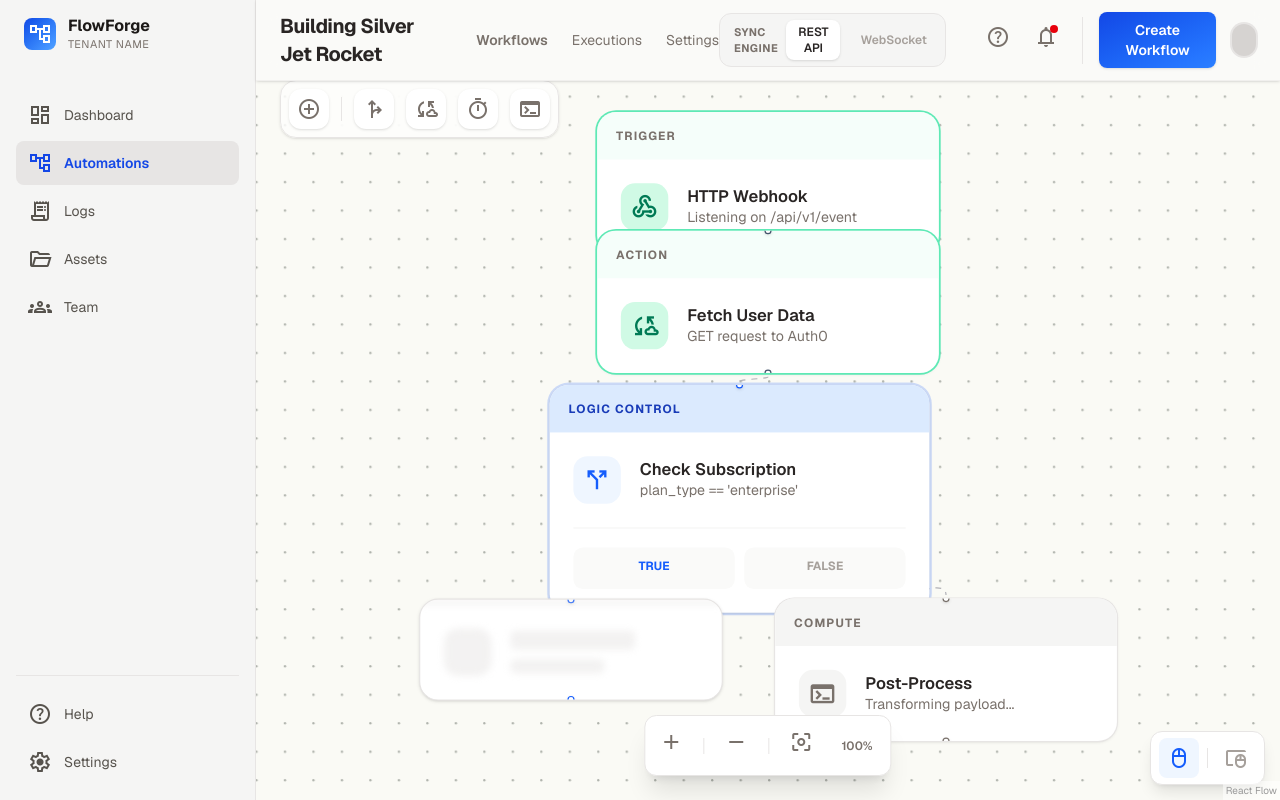
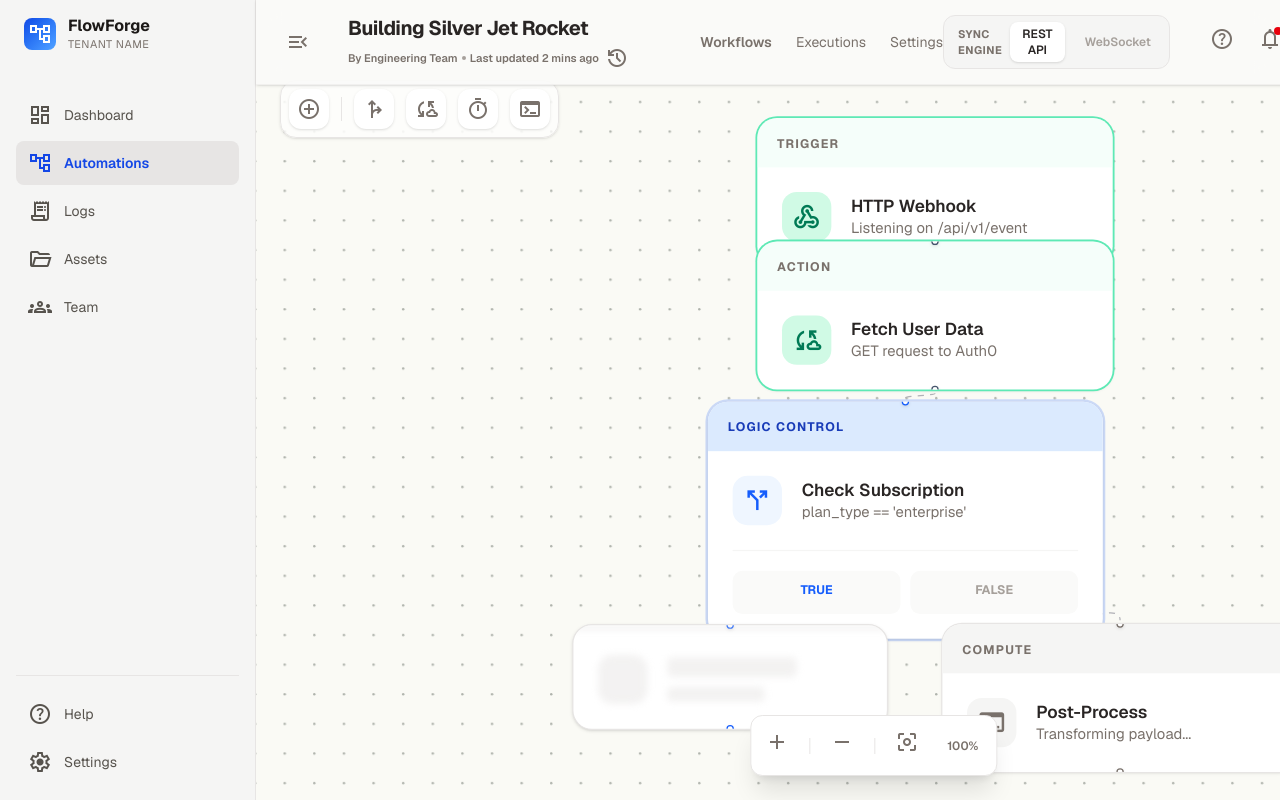
Before and after one commit to mamahnxarya201/sevima-test, a Next.js app: page / in a window 1280 px wide. Built offline with nearby package versions, Linux system fonts and the light colour scheme.

Commit message:
feat: implement historic updates popup

```diff
--- a/components/layout/TopHeader.tsx
+++ b/components/layout/TopHeader.tsx
@@ -1,12 +1,54 @@
-import React from 'react';
+'use client';
+
+import React, { useState } from 'react';
+import { useAtom } from 'jotai';
 import { MaterialIcon } from '../ui/MaterialIcon';
 import { LiveConnectionToggle } from '../ui/LiveConnectionToggle';
+import { HistoryPopup } from '../ui/HistoryPopup';
+import {
+  workflowTitleAtom,
+  workflowAuthorAtom,
+  workflowLastUpdatedAtom,
+  isSidebarOpenAtom
+} from '../../store/workflowStore';
 
-export const TopHeader = () => (
-  <header className="w-full sticky top-0 z-50 flex justify-between items-center px-6 py-3 bg-stone-50/80 backdrop-blur-md shadow-sm border-b border-stone-200/50">
-    <div className="flex items-center gap-8">
-      <span className="text-xl font-bold tracking-tight text-stone-800">Building Silver Jet Rocket</span>
-      <div className="hidden md:flex gap-6">
+export const TopHeader = () => {
+  const [title, setTitle] = useAtom(workflowTitleAtom);
+  const [author] = useAtom(workflowAuthorAtom);
+  const [lastUpdated] = useAtom(workflowLastUpdatedAtom);
+  const [isSidebarOpen, setIsSidebarOpen] = useAtom(isSidebarOpenAtom);
+
+  const [showHistory, setShowHistory] = useState(false);
+
+  return (
+    <header className="w-full sticky top-0 z-50 flex justify-between items-center px-6 py-3 bg-stone-50/80 backdrop-blur-md shadow-sm border-b border-stone-200/50">
+      <div className="flex items-center gap-6">
+        <button
+          onClick={() => setIsSidebarOpen(!isSidebarOpen)}
+          className={`p-1.5 rounded-lg transition-colors flex items-center justify-center ${isSidebarOpen ? 'text-stone-500 hover:bg-stone-200' : 'bg-stone-200 text-stone-800 shadow-sm'}`}
+          title="Toggle Sidebar"
+        >
+          <MaterialIcon icon={isSidebarOpen ? "menu_open" : "menu"} />
+        </button>
+
+        <div className="relative flex flex-col justify-center">
+          <input
+            value={title}
+            onChange={(e) => setTitle(e.target.value)}
+            className="text-xl font-bold tracking-tight text-stone-800 bg-transparent border-none outline-none hover:bg-stone-200/50 focus:bg-stone-200/50 px-2 py-0.5 rounded transition-all w-80"
+          />
+          <div
+            onClick={() => setShowHistory(!showHistory)}
+            className="text-[11px] font-semibold text-stone-500 hover:text-blue-600 transition-colors flex items-center gap-1 cursor-pointer px-2 py-0.5 rounded w-max"
+          >
+            By {author} <span className="w-1 h-1 rounded-full bg-stone-400 inline-block"></span> Last updated {lastUpdated}
+            <MaterialIcon icon="history" className="text-[14px] ml-0.5" />
+          </div>
+
+          {showHistory && <HistoryPopup onClose={() => setShowHistory(false)} />}
+        </div>
+
+        <div className="hidden md:flex gap-6 ml-4">
         <a className="text-stone-500 hover:text-stone-800 transition-colors text-sm font-semibold" href="#">Workflows</a>
         <a className="text-stone-500 hover:text-stone-800 transition-colors text-sm" href="#">Executions</a>
         <a className="text-stone-500 hover:text-stone-800 transition-colors text-sm" href="#">Settings</a>
@@ -24,7 +66,8 @@ export const TopHeader = () => (
       <button className="bg-gradient-to-br from-blue-700 to-blue-500 text-white px-4 py-2 rounded-lg text-sm font-semibold shadow-sm hover:scale-[0.98] transition-transform">
         Create Workflow
       </button>
-      <div className="w-8 h-8 rounded-full bg-stone-300 ring-2 ring-stone-200"></div>
+      <div className="w-8 h-8 rounded-full bg-gradient-to-tr from-stone-400 to-stone-300 ring-2 ring-stone-200 shadow-sm flex items-center justify-center text-white text-xs font-bold">ET</div>
     </div>
   </header>
-);
+  );
+};
--- /dev/null
+++ b/components/ui/HistoryPopup.tsx
@@ -0,0 +1,39 @@
+import React from 'react';
+import { useAtomValue } from 'jotai';
+import { workflowHistoryAtom } from '../../store/workflowStore';
+import { MaterialIcon } from './MaterialIcon';
+
+export const HistoryPopup = ({ onClose }: { onClose: () => void }) => {
+  const history = useAtomValue(workflowHistoryAtom);
+
+  return (
+    <div className="absolute top-full mt-2 left-0 w-80 bg-white shadow-xl shadow-stone-200/50 border border-stone-200 rounded-xl overflow-hidden z-50 animate-in fade-in slide-in-from-top-2 duration-200">
+      <div className="flex items-center justify-between px-4 py-3 bg-stone-50 border-b border-stone-100">
+        <h3 className="font-semibold text-sm text-stone-800 flex items-center gap-2">
+          <MaterialIcon icon="history" className="text-[18px] text-stone-500" />
+          Version History
+        </h3>
+        <button onClick={onClose} className="p-1.5 hover:bg-stone-200 transition-colors rounded-lg text-stone-500">
+          <MaterialIcon icon="close" className="text-[16px]" />
+        </button>
+      </div>
+      <div className="max-h-72 overflow-y-auto">
+        {history.map((entry, idx) => (
+          <div key={entry.id} className={`px-4 py-3 flex gap-3 ${idx !== history.length - 1 ? 'border-b border-stone-100' : ''}`}>
+             <div className="w-8 h-8 rounded-full bg-blue-100 text-blue-700 flex items-center justify-center font-bold text-xs shrink-0">
+               {entry.user.charAt(0)}
+             </div>
+             <div>
+               <p className="text-[13px] font-medium text-stone-800 leading-tight mb-1">{entry.action}</p>
+               <div className="flex gap-2 items-center mt-0.5">
+                 <span className="text-[10px] text-stone-500 font-semibold">{entry.user}</span>
+                 <span className="w-1 h-1 rounded-full bg-stone-300"></span>
+                 <span className="text-[10px] text-stone-400">{entry.timestamp}</span>
+               </div>
+             </div>
+          </div>
+        ))}
+      </div>
+    </div>
+  );
+};
--- /dev/null
+++ b/store/workflowStore.ts
@@ -0,0 +1,14 @@
+import { atom } from 'jotai';
+
+export const isSidebarOpenAtom = atom(true);
+
+export const workflowTitleAtom = atom("Building Silver Jet Rocket");
+export const workflowAuthorAtom = atom("Engineering Team");
+export const workflowLastUpdatedAtom = atom("2 mins ago");
+
+export const workflowHistoryAtom = atom([
+  { id: 1, user: "Engineering Team", action: "Updated TriggerNode webhook URL", timestamp: "2 mins ago" },
+  { id: 2, user: "System", action: "Workflow automatically saved", timestamp: "1 hour ago" },
+  { id: 3, user: "Alice Johnson", action: "Removed legacy SMS Notification action", timestamp: "4 hours ago" },
+  { id: 4, user: "Engineering Team", action: "Created workflow", timestamp: "2 days ago" }
+]);
```
